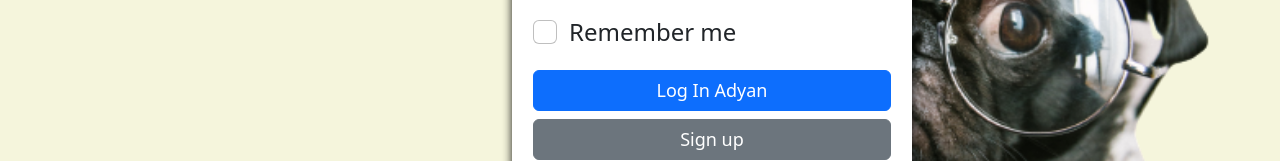
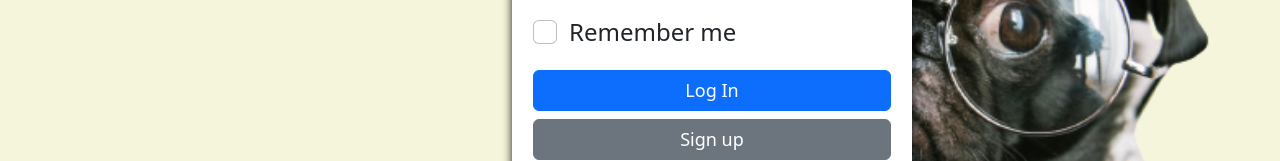
Before and after one commit to Dame2Dolla/TechyDev, a React (Create React App) app in the folder my-app/: page / in a window 1280 px wide. Shown: the part 463-624 px from the top of the page. Built offline with nearby package versions, Linux system fonts and the light colour scheme.

Commit message:
Merge Branch and created a new one.

```diff
--- a/my-app/src/component/LoginForm/LoginForm.js
+++ b/my-app/src/component/LoginForm/LoginForm.js
@@ -101,7 +101,7 @@ const LoginForm = () => {
             </label>
           </div>
           <button type="submit" className="btn btn-primary btn-block">
-            Log In Adyan
+            Log In
           </button>
         </form>
         <SignupForm />
```
